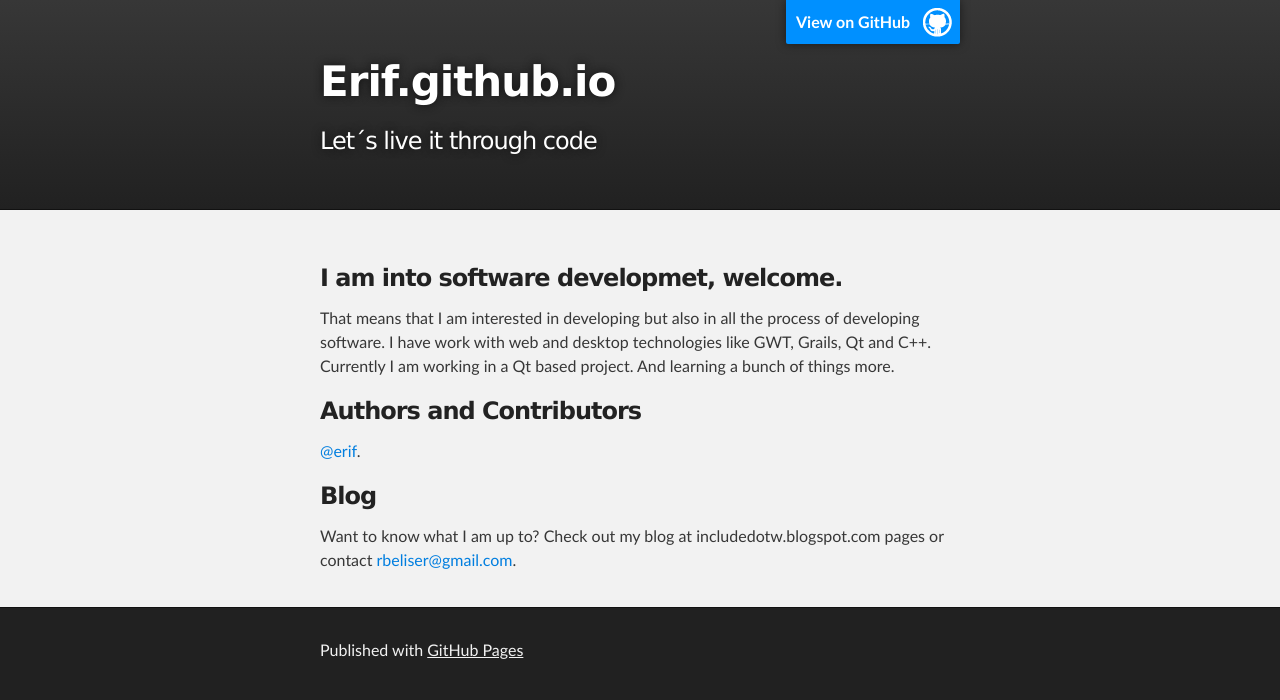
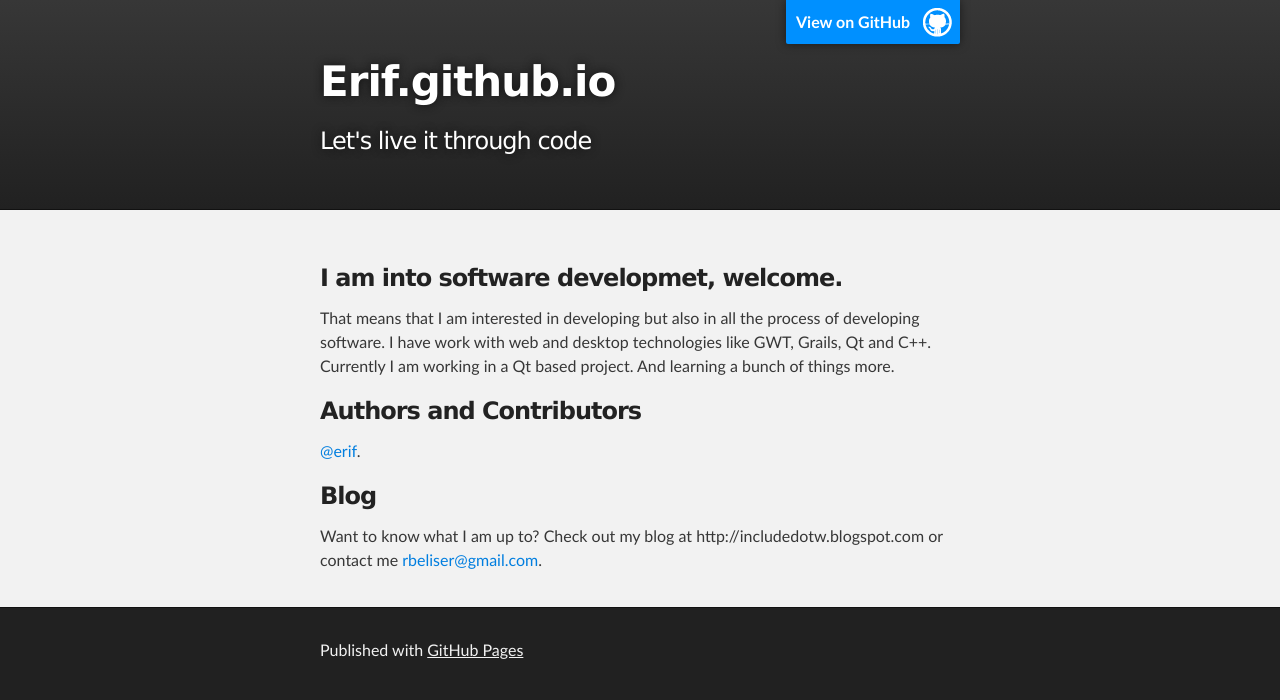
Before and after one commit to erif/erif.github.io, a plain HTML site: page index.html in a window 1280 px wide. Drawn offline with Linux system fonts and the light colour scheme.

Commit message:
Update index.html

```diff
--- a/index.html
+++ b/index.html
@@ -19,7 +19,7 @@
           <a id="forkme_banner" href="https://github.com/erif">View on GitHub</a>
 
           <h1 id="project_title">Erif.github.io</h1>
-          <h2 id="project_tagline">Let´s live it through code</h2>
+          <h2 id="project_tagline">Let's live it through code</h2>
 
         </header>
     </div>
@@ -40,7 +40,7 @@
 <h3>
 <a name="blog" class="anchor" href="#blog"><span class="octicon octicon-link"></span></a>Blog</h3>
 
-<p>Want to know what I am up to? Check out my blog at includedotw.blogspot.com pages or contact <a href="mailto:rbeliser@gmail.com">rbeliser@gmail.com</a>.</p>
+<p>Want to know what I am up to? Check out my blog at http://includedotw.blogspot.com or contact me <a href="mailto:rbeliser@gmail.com">rbeliser@gmail.com</a>.</p>
       </section>
     </div>
 
```
